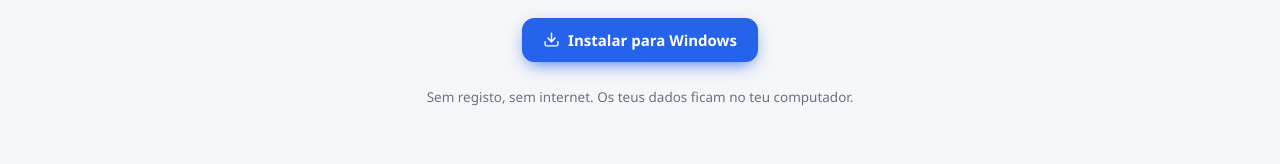
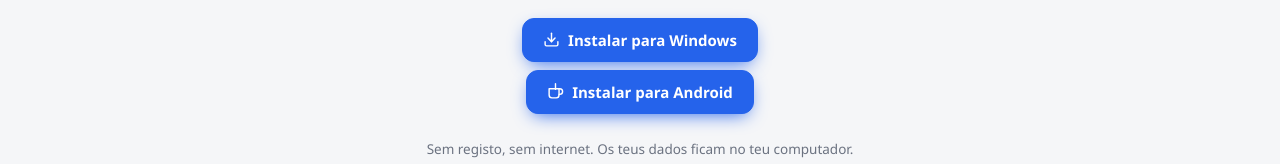
Before and after one commit to mferpro08acc-bit/Personal-Calendar, a website: page index.html in a window 1280 px wide. Shown: the part 3541-3705 px from the top of the page. Drawn offline with Linux system fonts and the light colour scheme.

Commit message:
Adicionar cartão Android à secção de instalação

```diff
--- a/index.html
+++ b/index.html
@@ -208,6 +208,10 @@
           <svg viewBox="0 0 24 24" fill="none" stroke="currentColor" stroke-width="2" stroke-linecap="round" stroke-linejoin="round"><path d="M21 15v4a2 2 0 0 1-2 2H5a2 2 0 0 1-2-2v-4"></path><polyline points="7 10 12 15 17 10"></polyline><line x1="12" y1="15" x2="12" y2="3"></line></svg>
           Instalar para Windows
         </a>
+        <a class="btn btn-primary btn-download" href="/download-android" target="_blank" rel="noopener">
+          <svg viewBox="0 0 24 24" fill="none" stroke="currentColor" stroke-width="2" stroke-linecap="round" stroke-linejoin="round"><path d="M17 8h1a4 4 0 1 1 0 8h-1"></path><path d="M3 8h14v9a4 4 0 0 1-4 4H7a4 4 0 0 1-4-4Z"></path><path d="M12 1v8"></path></svg>
+          Instalar para Android
+        </a>
         <p class="hero-note">Sem registo, sem internet. Os teus dados ficam no teu computador.</p>
       </div>
     </section>
```
